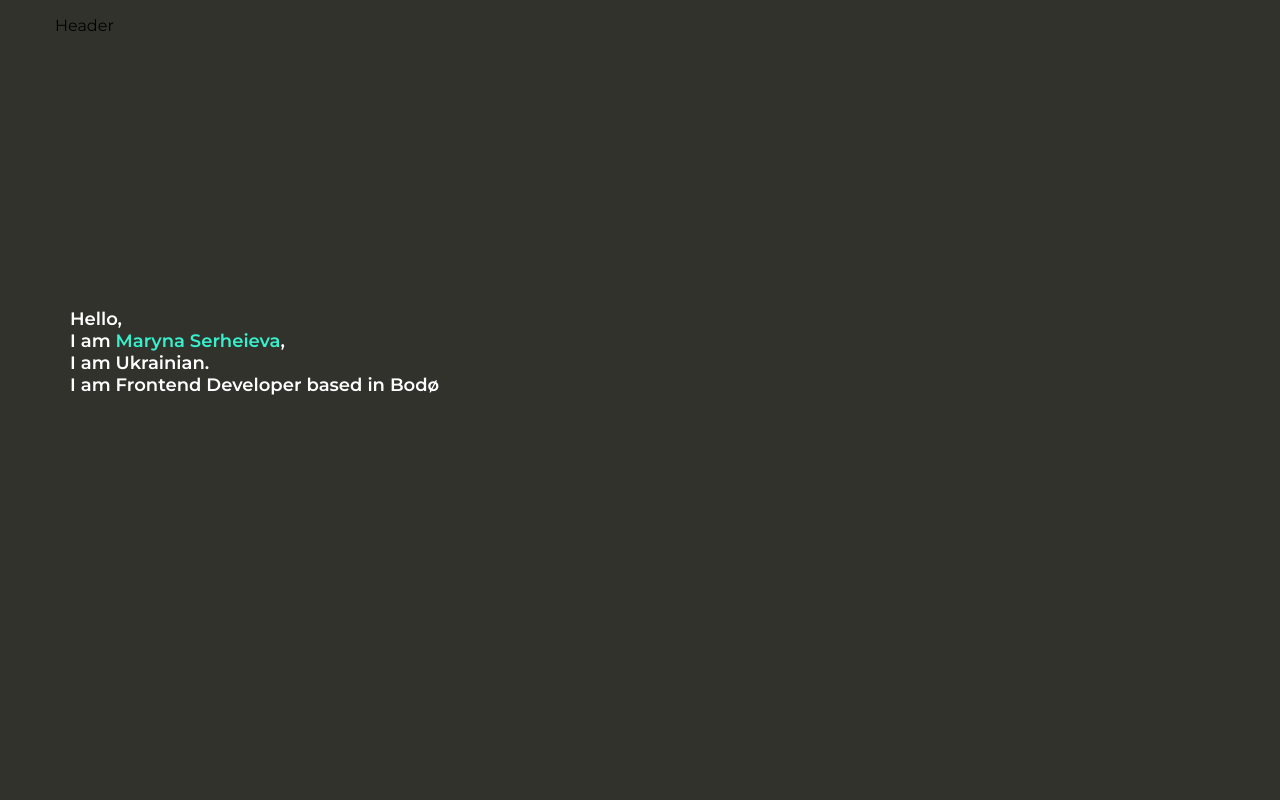
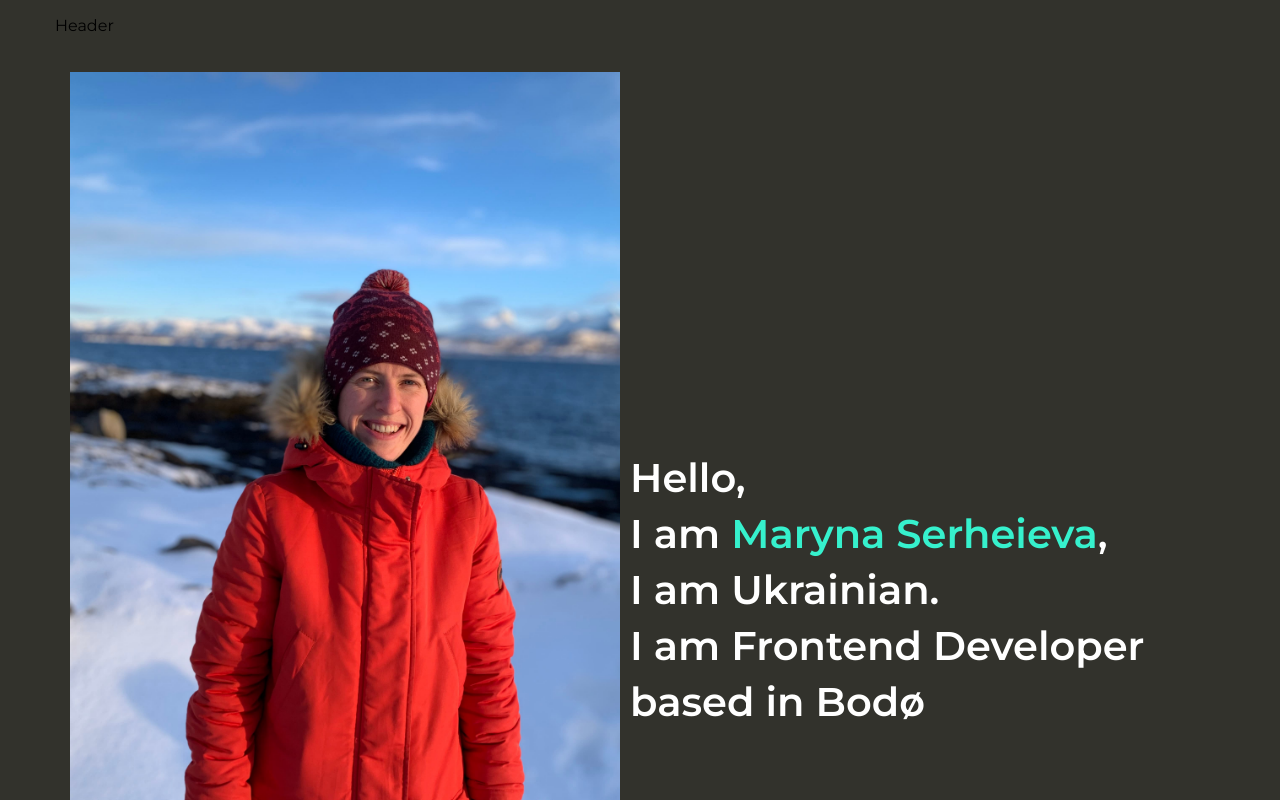
Before and after one commit to MarinaSergeyeva/pf, a React (Create React App) app: page / in a window 1280 px wide. Shown: the top 800 px of the page. Built offline with nearby package versions, Linux system fonts and the light colour scheme.

Commit message:
main portrait

```diff
--- a/src/components/Header/headerStyled.js
+++ b/src/components/Header/headerStyled.js
@@ -9,6 +9,7 @@ const HeaderContainer = styled.div`
   display: flex;
   justify-content: space-between;
   align-items: center;
+
   @media ${device.tablet} {
     width: 690px;
   }
--- a/src/pages/HomePage/HomePage.js
+++ b/src/pages/HomePage/HomePage.js
@@ -5,12 +5,18 @@ import React from 'react';
 import {
   HomePageContainer,
   HomePageTitle,
+  MainPortrait,
+  MainPortraitWrapper,
   NameHighlighted,
 } from './homePageStyled';
+import portrait from '../../assets/images/HomePage/portrait.jpg';
 
 const HomePage = () => {
   return (
     <HomePageContainer>
+      <MainPortraitWrapper>
+        <MainPortrait width={600} src={portrait} alt="portrait photo" />
+      </MainPortraitWrapper>
       <HomePageTitle>
         Hello,
         <br />I am <NameHighlighted>Maryna Serheieva</NameHighlighted>,
--- a/src/pages/HomePage/homePageStyled.js
+++ b/src/pages/HomePage/homePageStyled.js
@@ -3,22 +3,38 @@ import styled from 'styled-components';
 import { device } from '../../common/deviceSizes';
 
 export const HomePageContainer = styled.div`
-  padding: 50vw 30px 30px;
+  display: flex;
+  padding: 50px 30px 30px;
 
   @media ${device.tablet} {
-    padding: 35vw 50px 50px;
+    padding: 35px 50px 50px;
   }
 
   @media ${device.desktop} {
-    padding: 20vw 70px 70px;
+    padding: 20px 70px 70px;
   }
 `;
 
+export const MainPortraitWrapper = styled.div`
+  width: 550px;
+  height: 850px;
+`;
+
+export const MainPortrait = styled.img`
+  height: 100%;
+  width: 100%;
+  object-fit: cover;
+`;
+
 export const HomePageTitle = styled.div`
+  position: absolute;
+  bottom: 50px;
+  left: 550px;
   color: ${({ theme }) => theme.palette.text.primary};
-  font-size: 18px;
+  font-size: 40px;
   font-weight: 600;
-  line-height: 22px;
+  line-height: 56px;
+  padding: 20px 80px;
 `;
 
 export const NameHighlighted = styled.span`
--- a/src/theme/theme.js
+++ b/src/theme/theme.js
@@ -15,8 +15,8 @@ const theme = createTheme({
       dark: '#4C6085', // dark-blue
     },
     text: {
-      primary: '#FFFFFF', // black
-      secondary: '#000000', // white
+      primary: '#FFFFFF', // white
+      secondary: '#000000', // black
     },
   },
   typography: {
```
Also changed, not shown: src/assets/images/HomePage/portrait.jpg (added).
